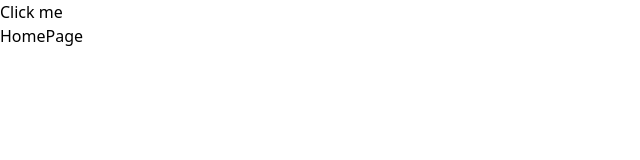
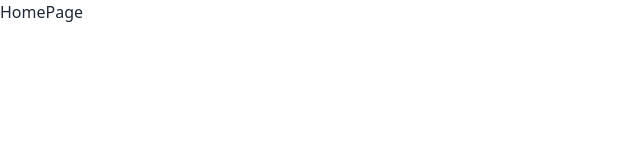
Before and after one commit to ArkanWiryaS/Commentariolum, a React (Vite) app in the folder frontend/: page / in a window 1280 px wide. Shown: the top 160 px of the page, without its empty margins (0-640 px from the left). Built offline with nearby package versions, Linux system fonts and the light colour scheme.

Commit message:
import daisyui

```diff
--- a/frontend/package.json
+++ b/frontend/package.json
@@ -21,6 +21,7 @@
     "@types/react-dom": "^19.1.2",
     "@vitejs/plugin-react": "^4.4.1",
     "autoprefixer": "^10.4.21",
+    "daisyui": "^4.12.24",
     "eslint": "^9.25.0",
     "eslint-plugin-react-hooks": "^5.2.0",
     "eslint-plugin-react-refresh": "^0.4.19",
--- a/frontend/src/App.jsx
+++ b/frontend/src/App.jsx
@@ -8,7 +8,6 @@ import toast from "react-hot-toast";
 const App = () => {
   return (
     <div>
-      <button onClick={() => toast.success("Congrats")}>Click me</button>
       <Routes>
         <Route path="/" element={<HomePage />} />
         <Route path="/create" element={<CreatePage />} />
--- a/frontend/tailwind.config.js
+++ b/frontend/tailwind.config.js
@@ -1,8 +1,10 @@
+import daisyui from "daisyui";
+
 /** @type {import('tailwindcss').Config} */
 export default {
   content: ["./index.html", "./src/**/*.{js,ts,jsx,tsx}"],
   theme: {
     extend: {},
   },
-  plugins: [],
+  plugins: [daisyui],
 };
```
Also changed, not shown: 1 other file (tests, documents, lock files or other folders).
